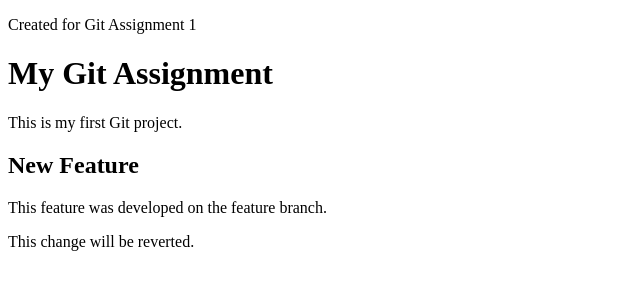
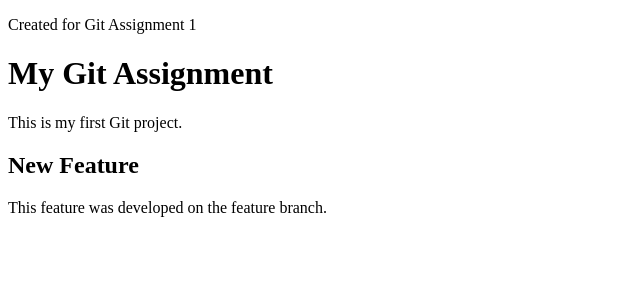
Before and after one commit to Amritaa10/git-assignment-1, a plain HTML site: page index.html in a window 1280 px wide. Shown: the whole page, without its empty margins (0-640 px from the left). Drawn offline with Linux system fonts and the light colour scheme.

Commit message:
Revert "Add change to revert"
This reverts commit db046a22547c3254dec5be5603c64d7e3512d955.

```diff
--- a/index.html
+++ b/index.html
@@ -11,6 +11,5 @@
     <p>This is my first Git project.</p>
     <h2>New Feature</h2>
 <p>This feature was developed on the feature branch.</p>
-<p>This change will be reverted.</p>
 </body>
 </html>
```
